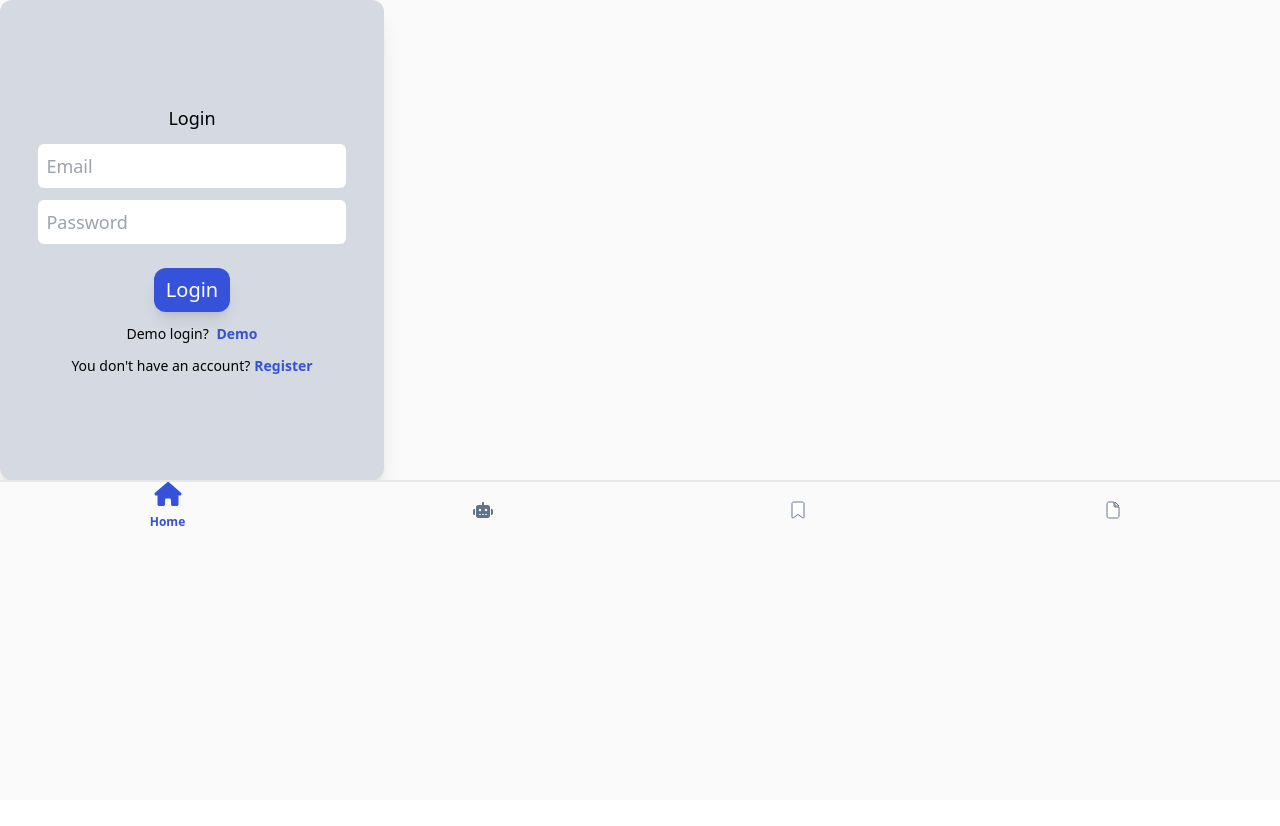
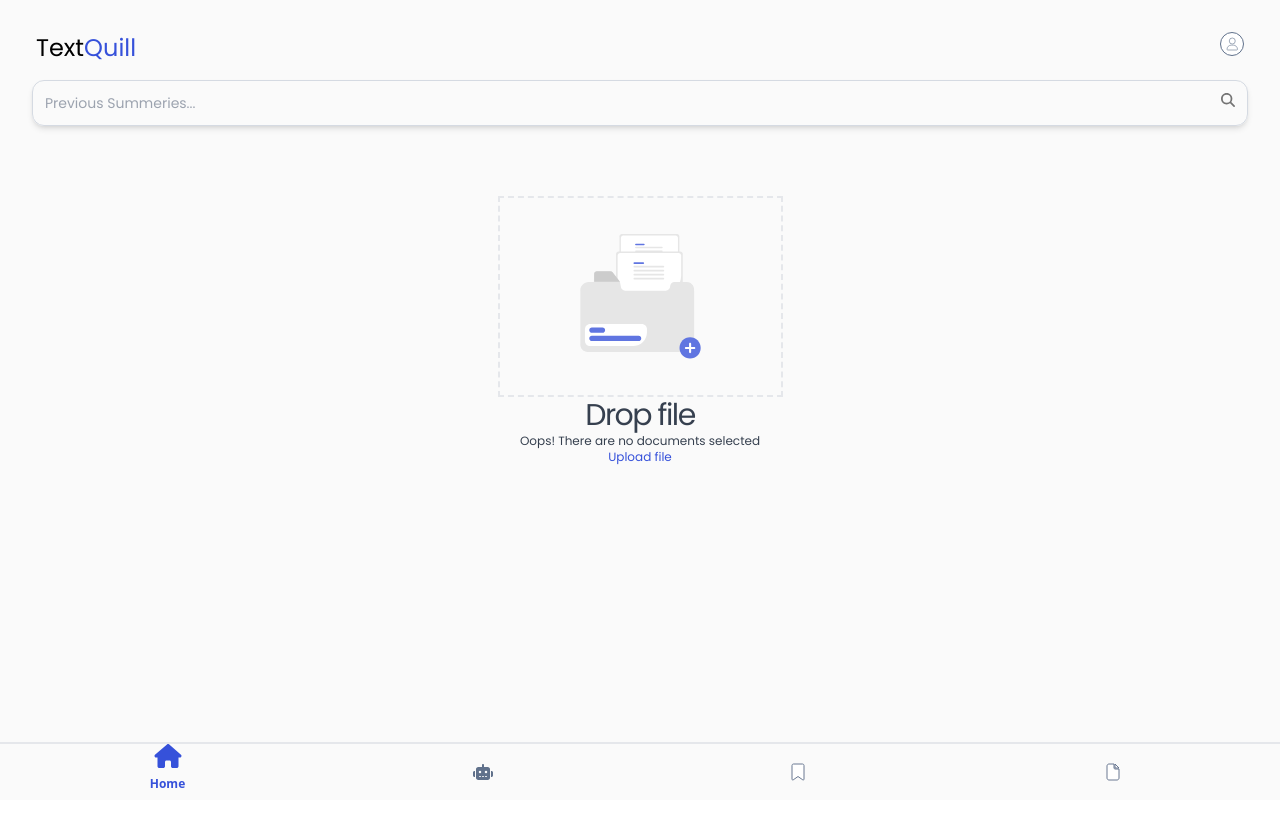
Before and after one commit to DevitoDbug/textSummarizer, a React (Vite) app: page / in a window 1280 px wide. Shown: the top 826 px of the page. Before the commit the page ends 800 px from the top, so only its background shows below. Built offline with nearby package versions, Linux system fonts and the light colour scheme.

Commit message:
fix: fix bug

```diff
--- a/src/App.jsx
+++ b/src/App.jsx
@@ -1,5 +1,5 @@
 import { BrowserRouter, Route, Routes } from 'react-router-dom';
-import Login from './pages/Login';
+import Home from './pages/Home';
 import './styles/navbar.scss';
 import Summeries from './pages/Summeries';
 import BookMarks from './pages/BookMarks';
@@ -12,7 +12,7 @@ const App = () => {
       <SummeryDataContextProvider>
         <BrowserRouter>
           <Routes>
-            <Route path="/" element={<Login />} />
+            <Route path="/" element={<Home />} />
             <Route path="/summeries" element={<Summeries />} />
             <Route path="/bookmarks" element={<BookMarks />} />
             <Route path="/chatapp" element={<ChatApp />} />
--- a/src/pages/Home.jsx
+++ b/src/pages/Home.jsx
@@ -1,45 +1,45 @@
-import React from "react";
-import { FontAwesomeIcon } from "@fortawesome/react-fontawesome";
-import { faSearch, faUser } from "@fortawesome/free-solid-svg-icons";
-import fileUpload from "../../public/file.svg";
+import React from 'react';
+import { FontAwesomeIcon } from '@fortawesome/react-fontawesome';
+import { faSearch, faUser } from '@fortawesome/free-solid-svg-icons';
+import fileUpload from '../../public/file.svg';
 const Home = () => {
   return (
-    <div className="h-[100svh] w-full font-poppin flex flex-col">
+    <div className="flex h-[100svh] w-full flex-col font-poppin">
       <div className="h-[20%] px-8 pt-8">
-        <div className="text-2xl px-1 font-medium flex gap-2 justify-between ">
+        <div className="flex justify-between gap-2 px-1 text-2xl font-medium ">
           <div>
             Text<span className="text-C_Blue ">Quill</span>
           </div>
           <div>
-            <button className="w-6 h-6 rounded-full flex items-center justify-center bg-white border border-C_DullBlack">
+            <button className="flex h-6 w-6 items-center justify-center rounded-full border border-C_DullBlack bg-white">
               <FontAwesomeIcon
                 icon={faUser}
-                className="stroke-C_DullBlack stroke-[25] text-white text-xs  rounded-full p-2"
+                className="rounded-full stroke-C_DullBlack stroke-[25] p-2  text-xs text-white"
               />
             </button>
           </div>
         </div>
-        <div className="mt-4 flex justify-between border rounded-xl shadow-md p-3 text-sm text-C_TextWhiteDull border-C_WhiteGray ">
+        <div className="mt-4 flex justify-between rounded-xl border border-C_WhiteGray p-3 text-sm text-C_TextWhiteDull shadow-md ">
           <input
             type="text"
             placeholder="Previous Summeries..."
-            className="bg-transparent w-3/4 border-none outline-none text-C_DullBlack"
+            className="w-3/4 border-none bg-transparent text-C_DullBlack outline-none"
           />
           <FontAwesomeIcon icon={faSearch} />
         </div>
       </div>
 
-      <div className="h-[70%] flex flex-col items-center ">
-        <div className=" border-2 px-20 py-9 mt-9 border-dashed">
+      <div className="flex h-[70%] flex-col items-center ">
+        <div className=" mt-9 border-2 border-dashed px-20 py-9">
           <img src={fileUpload} alt="Upload File" />
         </div>
-        <div className="flex flex-col mx-8 text-center text-C_GreyBlue">
+        <div className="mx-8 flex flex-col text-center text-C_GreyBlue">
           <span className=" text-3xl font-medium tracking-tighter">
             Drop file
           </span>
-          <span className="text-xs px-6 flex flex-col">
-            Oops! There are no documents selected{" "}
-            <span className="text-C_Blue">Choose from files</span>
+          <span className="flex flex-col px-6 text-xs">
+            Oops! There are no documents selected{' '}
+            <span className="text-C_Blue">Upload file</span>
           </span>
         </div>
       </div>
--- a/src/pages/Login.jsx
+++ b/src/pages/Login.jsx
@@ -37,6 +37,7 @@ const Login = () => {
       console.log(e);
     }
   };
+
   return (
     <form
       onSubmit={handleSubmit}
```
